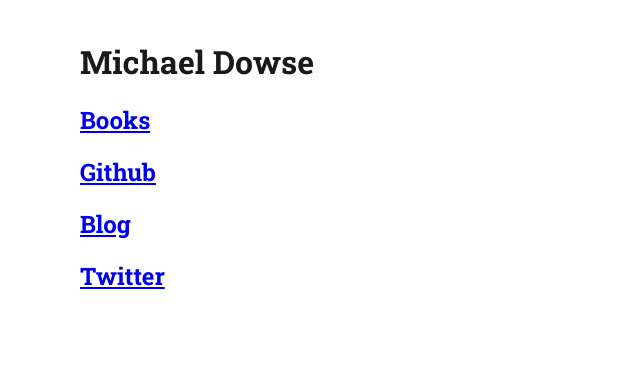
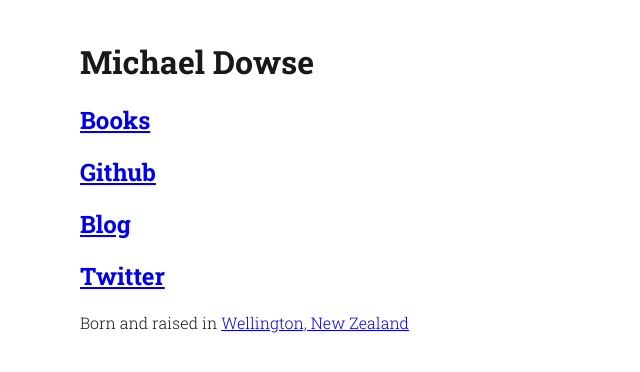
Before and after one commit to MichaelDowse/michaeldowse.github.io, a Jekyll site: the page built from index.markdown, in a window 1280 px wide. Shown: the top 372 px of the page, without its empty margins (0-640 px from the left). Built offline with Jekyll 4.4.1, drawn with Linux system fonts in a browser that asks for light colours.

Commit message:
Added wellington video

```diff
--- a/index.markdown
+++ b/index.markdown
@@ -12,3 +12,5 @@ layout: default
 ## [Blog](http://michaeldowse.name)
 
 ## [Twitter](http://twitter.com/michaeldowse)
+
+Born and raised in [Wellington, New Zealand](http://www.youtube.com/watch?v=UssWFaY9NyY)
```
